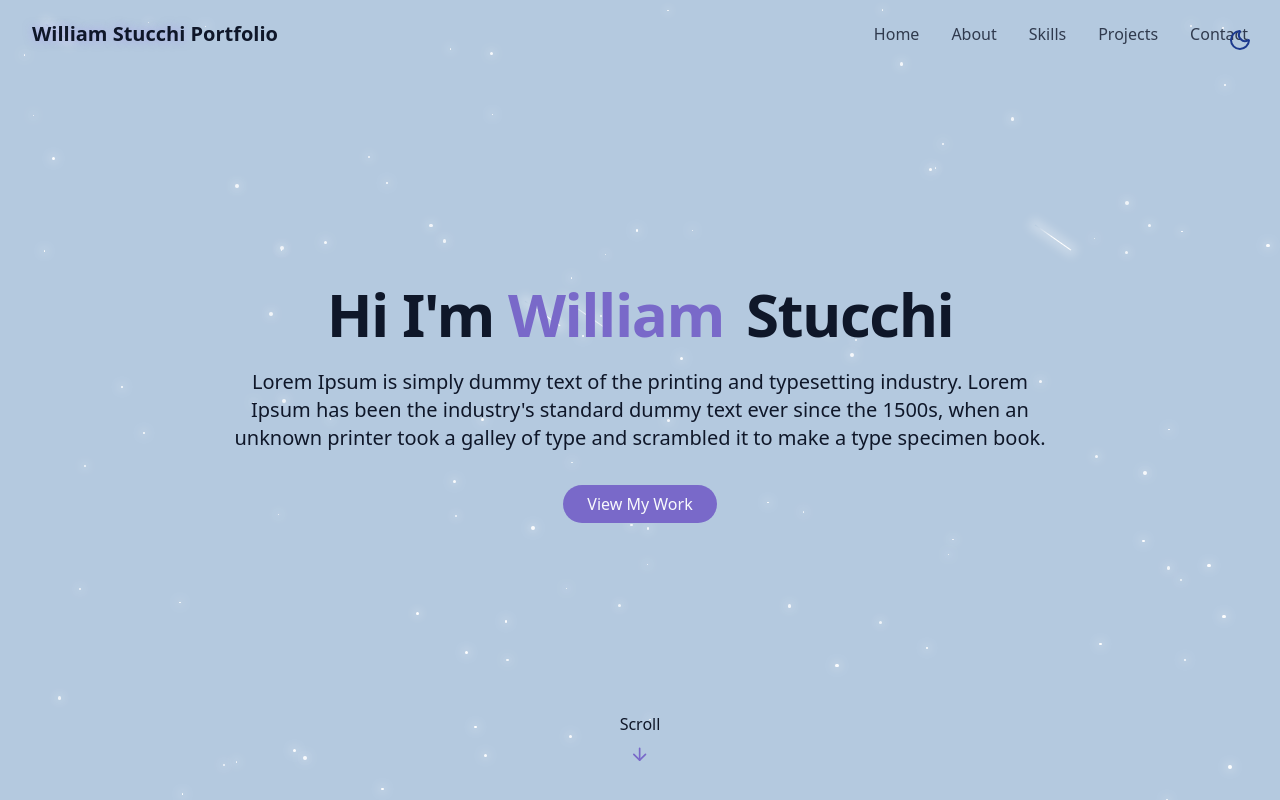
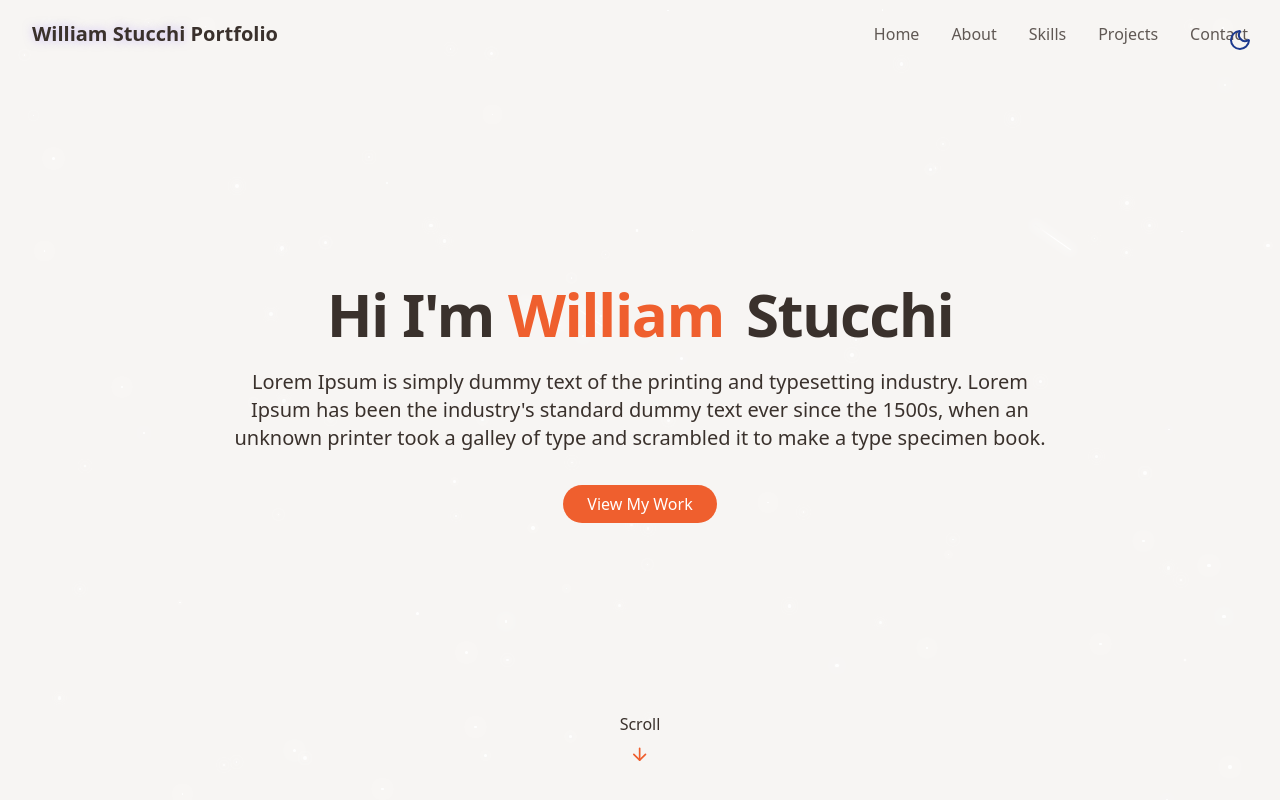
Before and after one commit to WilliamStucchi/WilliamStucchi.github.io, a React (Vite) app: page / in a window 1280 px wide. Shown: the top 800 px of the page. Built offline with nearby package versions, Linux system fonts and the light colour scheme.

Commit message:
Changed color palette

```diff
--- a/src/index.css
+++ b/src/index.css
@@ -73,8 +73,8 @@
 }
 
 @layer base {
-  :root {
-    --background: 210 40% 79%; /* 210 40% 98%; */
+  /* :root {
+    --background: 210 40% 79%;
     --foreground: 222 47% 11%;
 
     --card: 0 0% 100%;
@@ -95,6 +95,23 @@
     --primary-foreground: 213 31% 91%;
 
     --border: 217 33% 20%;
+  } */
+
+  :root {
+    --background: 30 20% 96%;
+    --foreground: 20 14% 20%;
+    --card: 0 0% 100%;
+    --primary: 15 86% 56%;
+    --primary-foreground: 0 0% 100%;
+    --border: 20 14% 88%;
+  }
+  .dark {
+    --background: 20 14% 8%;
+    --foreground: 30 20% 96%;
+    --card: 20 14% 12%;
+    --primary: 15 86% 60%;
+    --primary-foreground: 20 14% 8%;
+    --border: 20 14% 18%;
   }
 
   * {
```
